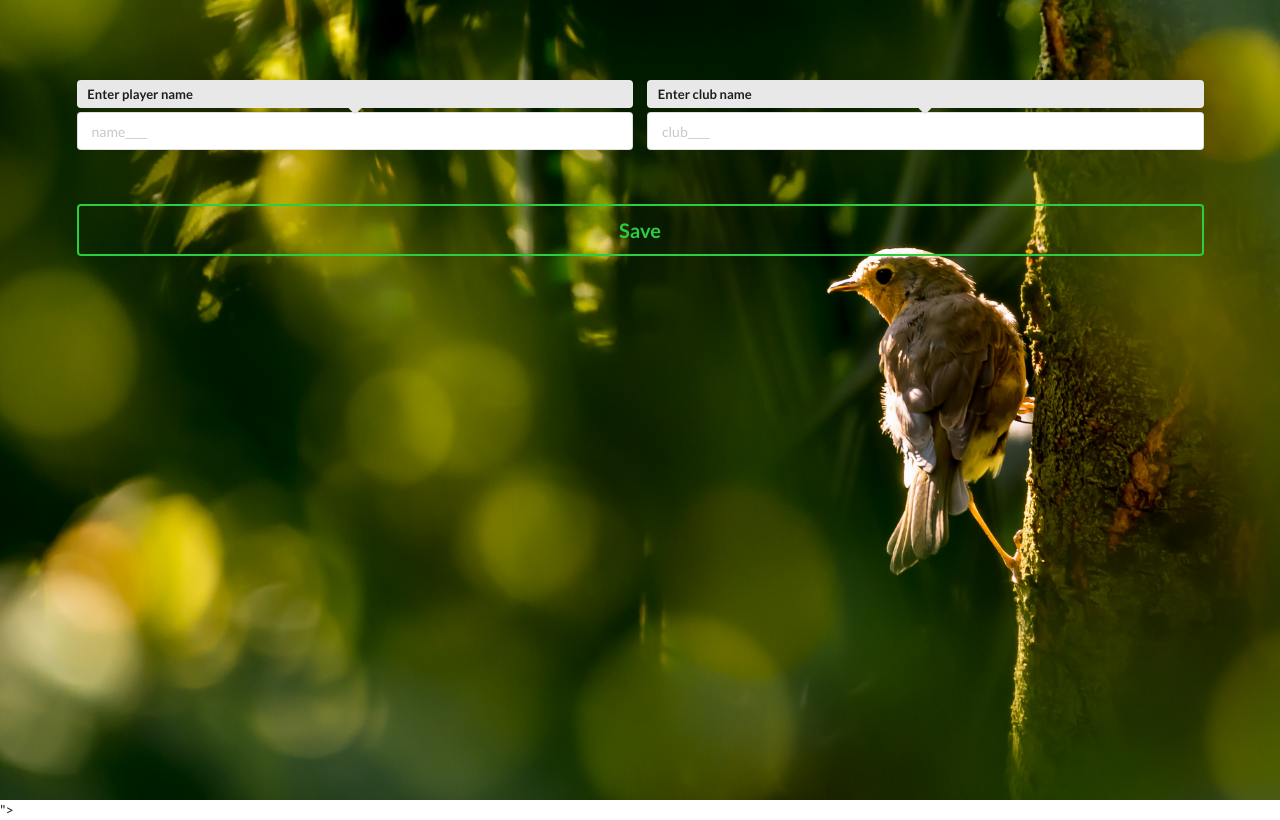
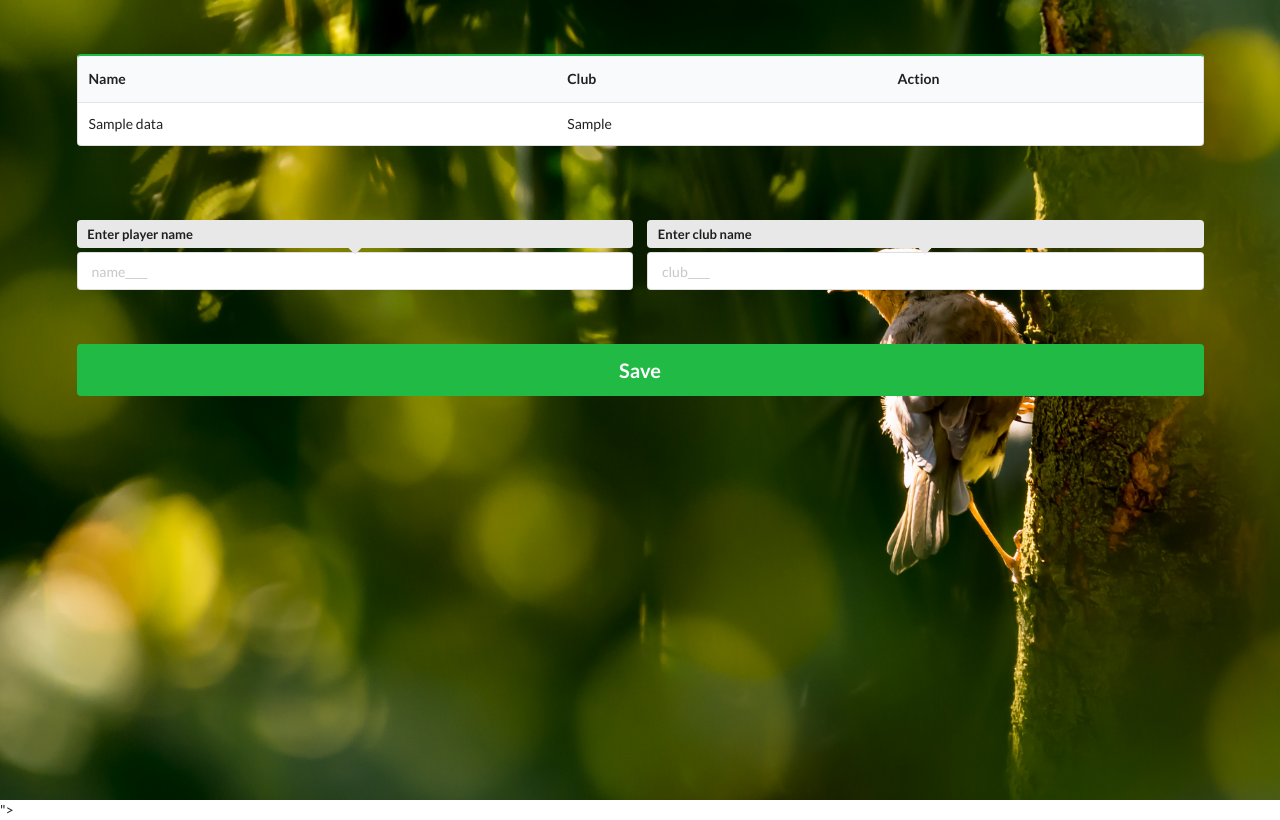
Before and after one commit to MdSamsuzzohaShayon/php-sql-uclteam-crud, a PHP site: page / in a window 1280 px wide. Run offline with PHP 8.4, Linux system fonts and the light colour scheme; tables that the repository leaves empty or names only in its code hold one stand-in row (values such as "Sample post").

Commit message:
create and read data from database

```diff
--- a/index.php
+++ b/index.php
@@ -20,13 +20,67 @@
 </head>
 
 <body>
+    <?php require_once 'process.php'; ?>
     <div class="landing">
-        <br>
-        <br>
-        <br>
-        <br>
         <div class="ui container">
-            <form action="" method="post" class="ui form">
+            <br><br>
+            <!-- TABLE BEGAIN -->
+            <?php
+            // CONNECT TO DB
+            $mysqli = new mysqli('localhost', 'shayon', 'Shayon1234', 'ucl_club') or die(mysqli_error($mysqli));
+
+            // MAKING QUERY
+            $result = $mysqli->query("SELECT * FROM data") or die($mysqli->error);
+
+            // DETAILS
+            // pre_r($result);
+
+            // DATA
+            // pre_r($result->fetch_assoc());
+
+            ?>
+
+
+            <table class="ui green table">
+                <thead>
+                    <tr>
+                        <th>Name</th>
+                        <th>Club</th>
+                        <th>Action</th>
+                    </tr>
+                </thead>
+                <tbody>
+                    <?php
+                    while ($row = $result->fetch_assoc()) : ?>
+                        <tr>
+                            <td><?php echo $row['name']; ?></td>
+                            <td><?php echo $row['club']; ?></td>
+                            <td></td>
+                        </tr>
+                    <?php endwhile; ?>
+                </tbody>
+            </table>
+
+
+            <?php
+
+            // SHOW DATA
+            function pre_r($array)
+            {
+                echo '<div>';
+                print_r($array);
+                echo '</div>';
+            }
+
+            ?>
+            <!-- TABLE ENDING -->
+
+            <br>
+            <br>
+            <br>
+
+            <!-- FORM BEGAIN -->
+            <form action="process.php" method="POST" class="ui form">
                 <div class="two fields">
                     <div class="field">
                         <label for="name" class="ui pointing below label">Enter player name</label>
@@ -38,8 +92,9 @@
                     </div>
                 </div>
                 <br><br>
-                <button type="submit" name="save" class="ui inverted huge green fluid button">Save</button>
+                <button type="submit" name="save" class="ui huge green fluid button">Save</button>
             </form>
+            <!-- FORM ENDING -->
         </div>
     </div>
     <script src="https://code.jquery.com/jquery-3.4.1.min.js" integrity="sha256-CSXorXvZcTkaix6Yvo6HppcZGetbYMGWSFlBw8HfCJo=" crossorigin="anonymous"></script>">
--- /dev/null
+++ b/process.php
@@ -0,0 +1,15 @@
+<?php
+
+$mysqli = new mysqli('localhost', 'shayon', 'Shayon1234', 'ucl_club') or die(mysqli_error($mysqli));
+
+// CHECKING SAVE BUTTON PRESS OR NOT
+if (isset($_POST['save'])) {
+    # code...
+    $name = $_POST['name'];
+    $club = $_POST['club'];
+
+    // MAKING QUERY
+    $mysqli->query("INSERT INTO data(name , club) VALUES('$name', '$club')") or die($mysqli->error);
+} else {
+    # code...
+}
```
